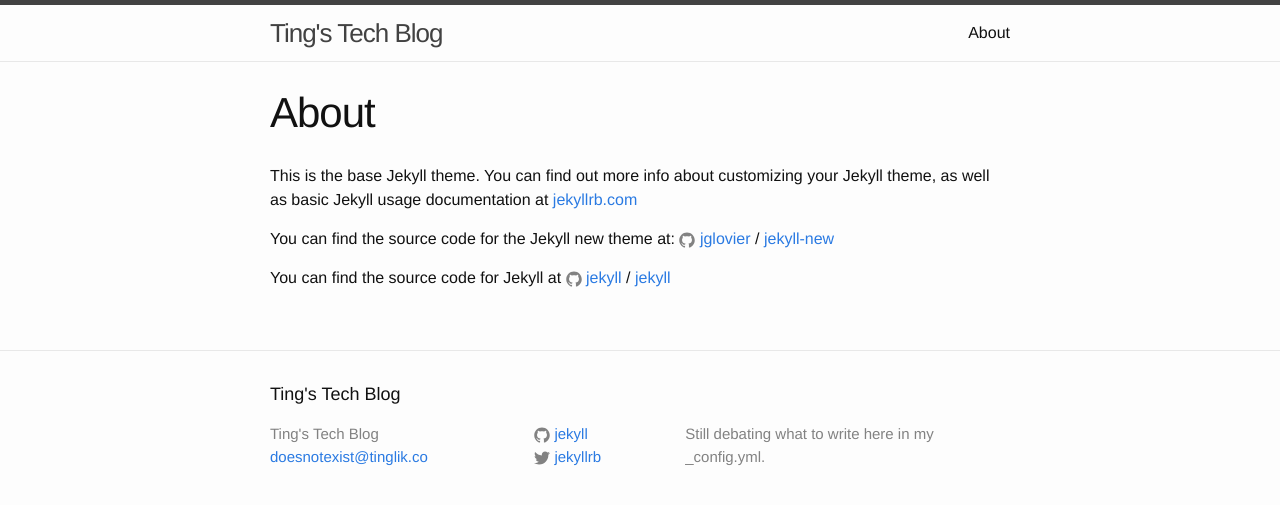
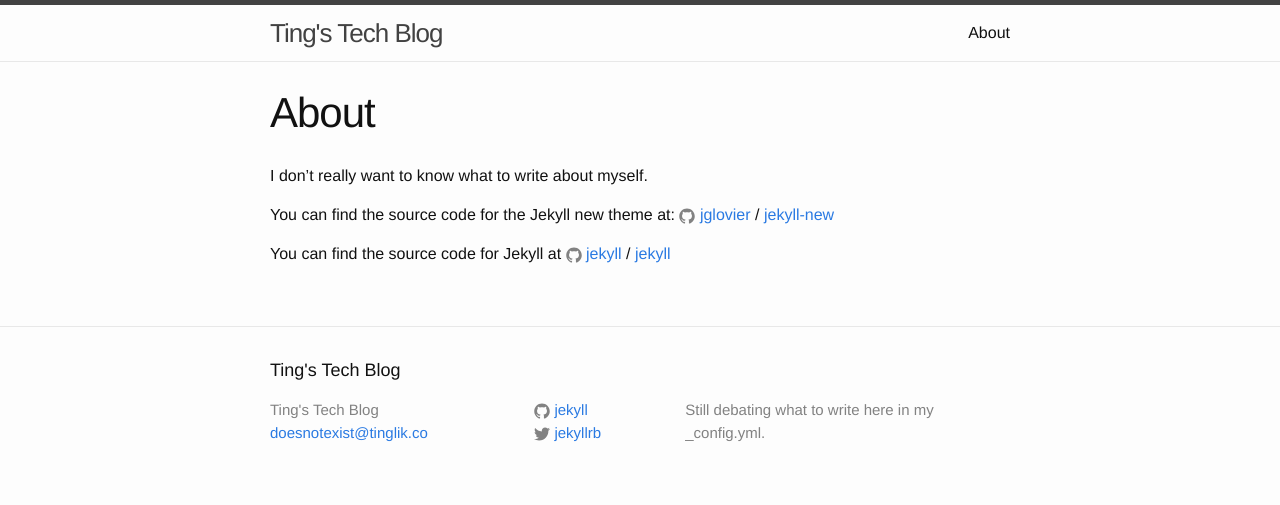
Before and after one commit to mrtingalingling/mrtingalingling.github.io, a Jekyll site: the page built from about.md, in a window 1280 px wide. Shown: the top 505 px of the page. Built offline with Jekyll 4.4.1, drawn with Linux system fonts in a browser that asks for light colours.

Commit message:
updated about moi

```diff
--- a/about.md
+++ b/about.md
@@ -4,7 +4,7 @@
 permalink: /about/
 ---
 
-This is the base Jekyll theme. You can find out more info about customizing your Jekyll theme, as well as basic Jekyll usage documentation at [jekyllrb.com](http://jekyllrb.com/)
+I don't really want to know what to write about myself.
 
 You can find the source code for the Jekyll new theme at:
 {% include icon-github.html username="jglovier" %} /
```
